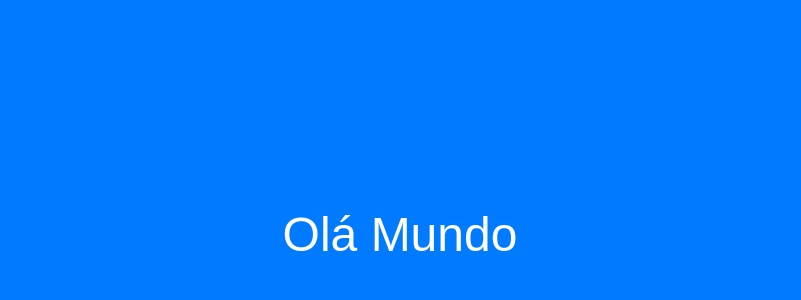
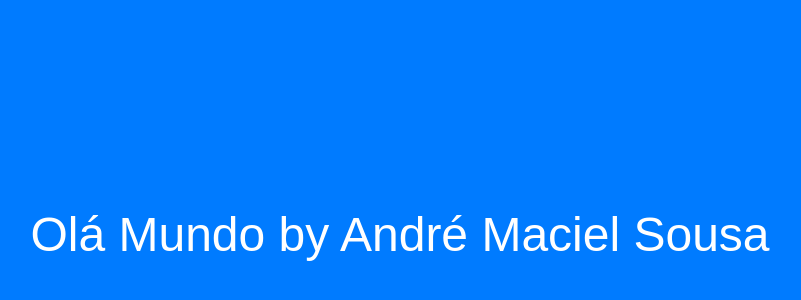
Before and after one commit to AndreMacielSousa/MyWebServiceDemo, a plain HTML site: page templates/index.html in a window 1280 px wide. Shown: the part 166-466 px from the top of the page, without its empty margins (240-1041 px from the left). Drawn offline with Linux system fonts and the light colour scheme.

Commit message:
Atualizar o index.html

```diff
--- a/templates/index.html
+++ b/templates/index.html
@@ -18,6 +18,6 @@
 </style>
 </head>
 <body>
-    Olá Mundo
+    Olá Mundo by André Maciel Sousa
 </body>
 </html>
```
